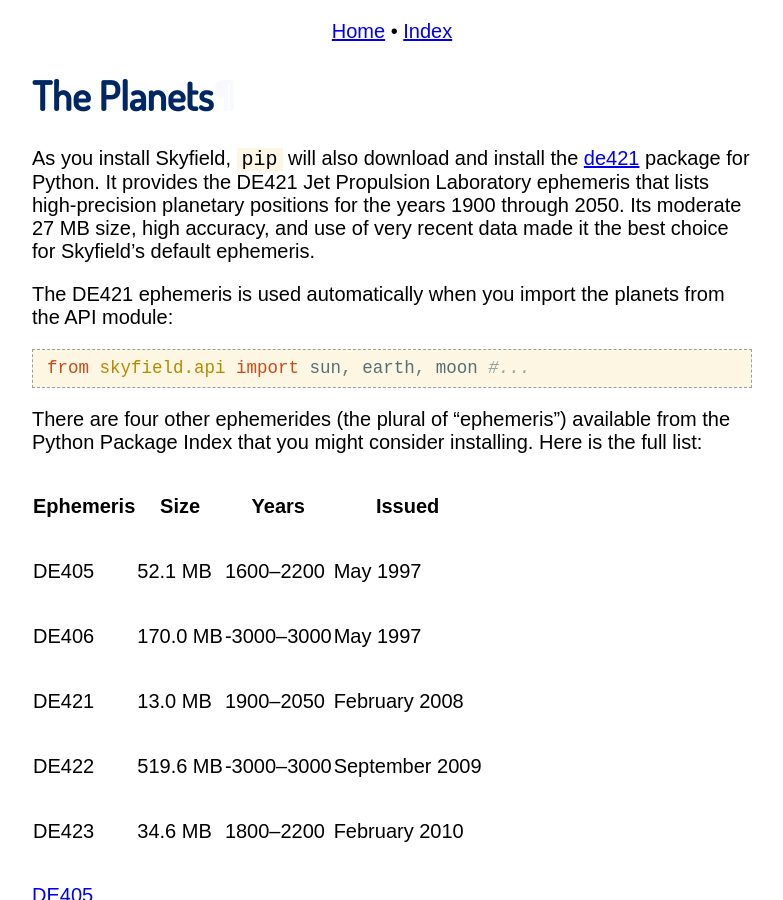
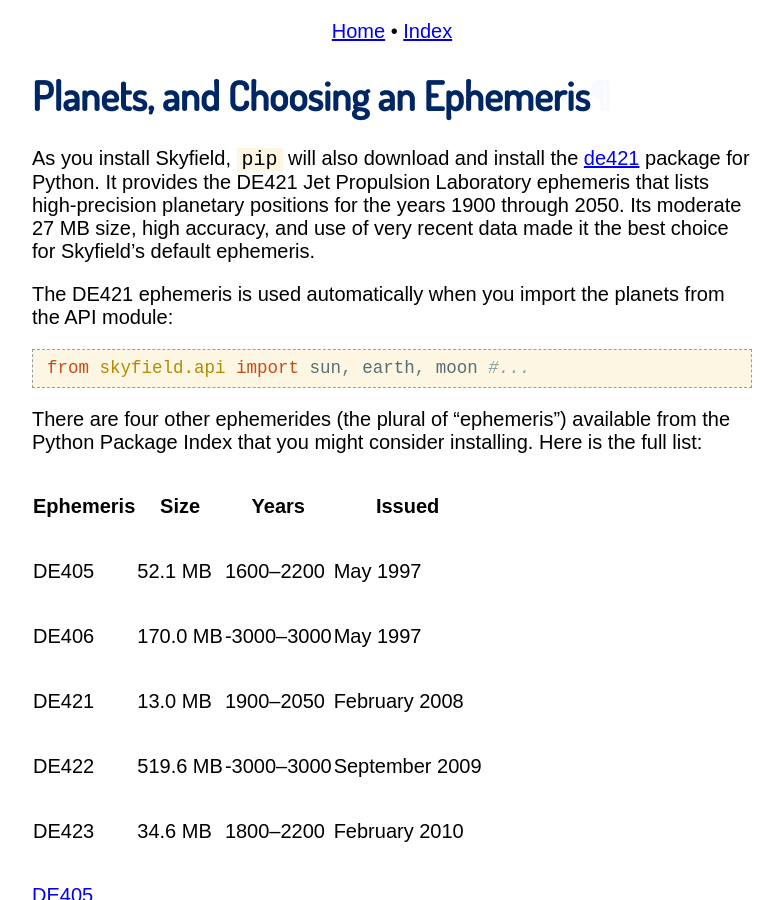
Before and after one commit to skyfielders/python-skyfield, a Sphinx documentation site: the page built from skyfield/documentation/planets.rst, in a window 1280 px wide and 900 px high. Shown: the whole window, without its empty margins (248-1031 px from the left). Built offline with Sphinx 7.4.7, drawn with Linux system fonts in a browser that asks for light colours.

Commit message:
For #31, make clear: docs talk about ephemerides

```diff
--- a/skyfield/documentation/planets.rst
+++ b/skyfield/documentation/planets.rst
@@ -1,6 +1,6 @@
-=============
- The Planets
-=============
+====================================
+ Planets, and Choosing an Ephemeris
+====================================
 
 .. currentmodule:: skyfield.api
 
```
